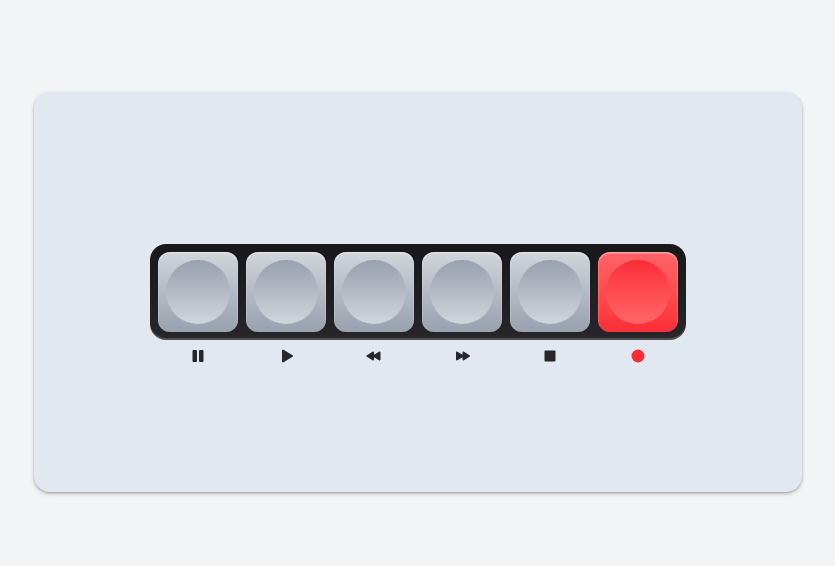
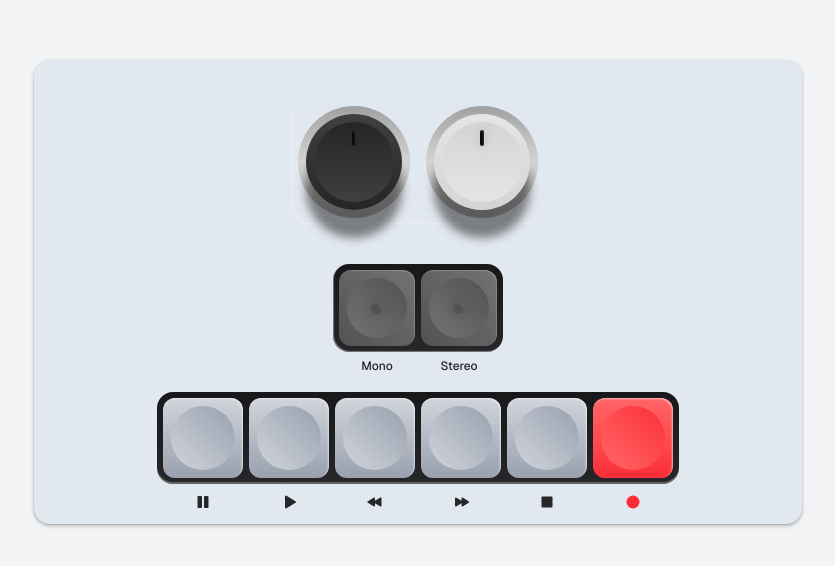
Before and after one commit to YSH-IX/Recreated-Components, a Next.js app: page / in a window 1280 px wide. Shown: the part 108-674 px from the top of the page, without its empty margins (222-1057 px from the left). Built offline with nearby package versions, Linux system fonts and the light colour scheme.

Commit message:
Build 2 new 3d button components from Image

```diff
--- a/src/app/globals.css
+++ b/src/app/globals.css
@@ -22,7 +22,7 @@
   @apply bg-linear-to-b from-red-500 to-red-400;
 } */
 .red-gradient-inner {
-  @apply bg-linear-to-b from-red-500 to-red-400;
+  @apply bg-linear-to-bl from-red-500 to-red-400;
 }
 /* .red-gradient-inner-inverse {
   @apply bg-linear-to-b from-red-400 to-red-500;
@@ -36,7 +36,7 @@
 } */
 
 .gray-gradient-inner {
-  @apply bg-linear-to-b from-gray-400 to-gray-300;
+  @apply bg-linear-to-bl from-gray-400 to-gray-300;
 }
 /* .gray-gradient-inner-inverse {
   @apply bg-linear-to-b from-gray-300 to-gray-400;
--- a/src/components/controlButtons.tsx
+++ b/src/components/controlButtons.tsx
@@ -21,15 +21,136 @@ export const ControlButtons = () => {
     { icon: StopIcon, variant: 'normal' },
     { icon: CircleIcon, variant: 'red' },
   ];
-  const [isPressed, setIsPressed] = useState<Number | null>();
+  const [isPressed, setIsPressed] = useState<number | null>();
+  const [isClicked, setIsClicked] = useState<string | null>();
+  const [isRountBtnClicked, setIsRountBtnClicked] = useState<string | null>();
   return (
-    <div className="div-center min-h-100 w-full max-w-3xl rounded-2xl bg-slate-200 p-4 shadow-[0_1px_2px_0_rgba(18,18,18,0.2),0_2px_4px_0_rgba(18,18,18,0.2)]">
-      {/* Buttons */}
+    <div className="div-center min-h-80 w-full max-w-3xl flex-col gap-10 rounded-2xl bg-slate-200 p-10 shadow-[0_1px_2px_0_rgba(18,18,18,0.2),0_2px_4px_0_rgba(18,18,18,0.2)]">
+      {/* Clickable Buttons with light*/}
+      <div className="flex items-center gap-4 rounded-2xl p-1.5 shadow-[inset_1px_-1px_1px_0_rgba(250,250,250,0.4)] transition-all duration-200 ease-out">
+        {[{ mode: 'dark' }, { mode: 'light' }].map((item, idx) => (
+          <div
+            key={idx}
+            className={cn(
+              'relative flex flex-col items-center rounded-full bg-linear-to-b from-neutral-400 via-neutral-300 to-neutral-400 p-2 will-change-transform',
+              'after:absolute after:inset-1.5 after:-z-1 after:rounded-full after:bg-linear-to-b after:from-taupe-700 after:via-taupe-800 after:to-taupe-500 after:content-[""]',
+            )}
+          >
+            <button
+              onClick={() => {
+                if (item.mode === isRountBtnClicked) {
+                  setIsRountBtnClicked(null);
+                  return;
+                }
+                setIsRountBtnClicked(item.mode);
+                console.log(idx);
+              }}
+              className={cn(
+                'cursor-pointer appearance-none rounded-full bg-linear-to-b p-2 transition-all duration-75   ease-out will-change-transform outline-none hover:shadow-[0_30px_10px_0_rgba(20,20,20,0.5)] active:shadow-[0_26px_10px_0_rgba(20,20,20,0.5)]',
+                isRountBtnClicked === item.mode
+                  ? 'shadow-[0_20px_10px_0_rgba(20,20,20,0.5)] hover:shadow-[0_20px_10px_0_rgba(20,20,20,0.5)]'
+                  : 'shadow-[0_28px_10px_0_rgba(20,20,20,0.5)]',
+
+                item.mode === 'light'
+                  ? 'from-neutral-200 to-neutral-300'
+                  : 'from-neutral-700 to-neutral-800',
+
+                // shadow-[inset_1px_-1px_1px_0_rgba(25,25,25,0.2)
+                // shadow-[inset_-1px_1px_1px_0_rgba(250,250,250,0.2)]
+              )}
+            >
+              {/* Inner 3d Effect */}
+              <div
+                className={cn(
+                  'relative z-4 flex items-center justify-center rounded-full p-10',
+                  'bg-linear-to-b',
+                  item.mode === 'light'
+                    ? 'from-neutral-300 to-neutral-200'
+                    : 'from-neutral-800 to-neutral-700',
+                )}
+              >
+                {/* The Light switch */}
+                <div
+                  className={cn(
+                    'absolute top-2 right-1/2 translate-x-1/2 rounded-full px-0.5 py-2 shadow-[inset_-1px_1px_2px_0_rgba(200,200,200,0.2)]',
+                    isRountBtnClicked === item.mode
+                      ? 'bg-teal-600 shadow-[0_0_8px_2px_rgba(0,185,175,1),inset_-1px_1px_2px_0_rgba(200,200,200,0.4)]'
+                      : 'bg-neutral-950 shadow-[0_0_10px_1px_rgba(10,10,10,0.1),inset_-1px_1px_2px_0_rgba(200,200,200,0.2)]',
+                  )}
+                ></div>
+              </div>
+            </button>
+            {/* <span className="px-auto absolute -bottom-7 text-sm font-medium text-zinc-600 text-shadow-xs">
+              <p>{item.mode}</p>
+            </span> */}
+          </div>
+        ))}
+      </div>
+      {/* Buttons with Light */}
+      <div className="flex items-center gap-1.5 rounded-2xl bg-linear-to-b from-zinc-900 to-zinc-800 p-1.5 shadow-[inset_1px_-1px_1px_0_rgba(250,250,250,0.4)] transition-all duration-200 ease-out">
+        {[
+          { variant: 'normal', mode: 'Mono' },
+          { variant: 'normal', mode: 'Stereo' },
+        ].map((item, idx) => (
+          <div
+            key={idx}
+            className="relative flex flex-col items-center will-change-transform"
+          >
+            <motion.button
+              initial={{
+                scale: 1,
+              }}
+              whileTap={{ scale: 0.99 }}
+              transition={{
+                duration: 0.1,
+                ease: 'easeOut',
+              }}
+              onClick={() => {
+                if (item.mode === isClicked) {
+                  setIsClicked(null);
+                  return;
+                }
+                setIsClicked(item.mode);
+                console.log(idx);
+              }}
+              className={cn(
+                'appearance-none rounded-xl bg-linear-to-bl from-neutral-500 to-neutral-600 p-2 transition-all duration-200 ease-out will-change-transform outline-none',
+                isClicked === item.mode
+                  ? 'scale-99 shadow-[inset_1px_-1px_1px_0_rgba(25,25,25,0.2)]'
+                  : 'shadow-[inset_-1px_1px_1px_0_rgba(250,250,250,0.2)]',
+              )}
+            >
+              {/* 3d Effect */}
+              <div
+                className={cn(
+                  'flex items-center justify-center rounded-full p-6',
+                  'bg-linear-to-bl from-neutral-600 to-neutral-500',
+                )}
+              >
+                {/* The Light switch */}
+                <div
+                  className={cn(
+                    'rounded-full p-1.5 shadow-[inset_-1px_1px_2px_0_rgba(200,200,200,0.2)]',
+                    isClicked === item.mode
+                      ? 'bg-teal-500 shadow-[0_0_10px_2px_rgba(0,185,175,1),inset_-1px_1px_2px_0_rgba(200,200,200,0.4)]'
+                      : 'bg-neutral-600 shadow-[0_0_10px_1px_rgba(10,10,10,0.1),inset_-1px_1px_2px_0_rgba(200,200,200,0.2)]',
+                  )}
+                ></div>
+              </div>
+            </motion.button>
+            <span className="px-auto absolute -bottom-7 text-xs font-medium text-zinc-800">
+              <p>{item.mode}</p>
+            </span>
+          </div>
+        ))}
+      </div>
+
+      {/* Radio Buttons */}
       <div
         className={cn(
-          'flex size-fit items-center gap-2 rounded-2xl p-2',
+          'flex size-fit items-center gap-1.5 rounded-2xl p-1.5',
           'bg-linear-to-b from-zinc-900 to-zinc-800',
-          'shadow-[inset_0_-2px_0.5px_0_rgba(240,240,240,0.2)]',
+          'shadow-[inset_0_-2px_0.5px_0_rgba(240,240,240,0.3)]',
         )}
       >
         {buttonList.map((item, idx) => {
@@ -42,9 +163,6 @@ export const ControlButtons = () => {
               <motion.button
                 initial={{
                   scale: 1,
-                }}
-                whileHover={{
-                  scale: 1.01,
                 }}
                 whileTap={{ scale: 0.99 }}
                 transition={{
@@ -60,10 +178,10 @@ export const ControlButtons = () => {
                   console.log(isPressed);
                 }}
                 className={cn(
-                  'appearance-none rounded-xl p-2 will-change-transform',
+                  'appearance-none rounded-xl p-2 transition-shadow duration-200 ease-out will-change-transform outline-none',
                   isPressed === idx
-                    ? 'scale-99 shadow-[inset_0_-1px_2px_0_rgba(250,250,250,0.6)]'
-                    : 'shadow-[inset_0_1px_2px_0_rgba(250,250,250,0.6)]',
+                    ? 'scale-99 shadow-[inset_1px_-1px_2px_0_rgba(250,250,250,0.6)]'
+                    : 'shadow-[inset_-1px_1px_2px_0_rgba(250,250,250,0.6)]',
                   item.variant === 'red'
                     ? 'red-gradient-outer'
                     : 'gray-gradient-outer',
```
Also changed, not shown: src/components/sharedMenu.tsx (+73 -116 lines).
